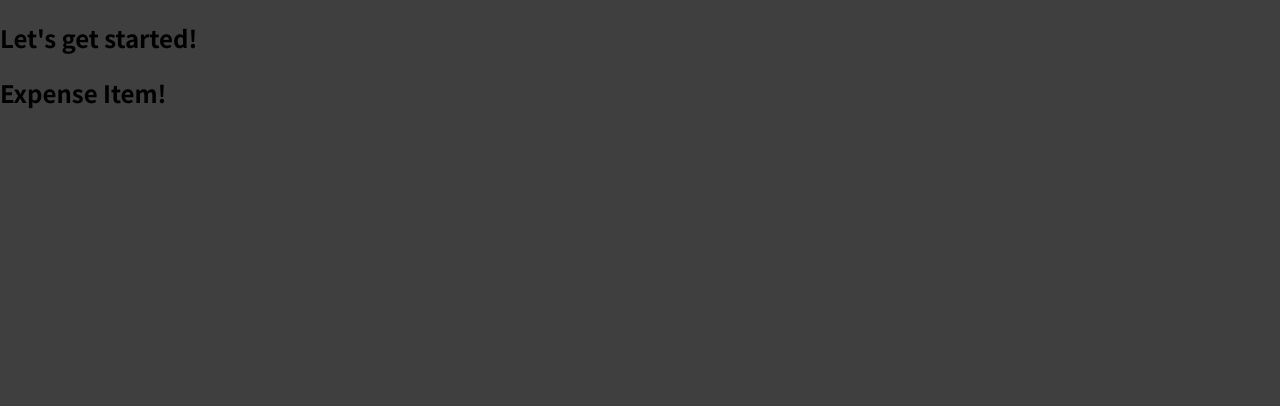
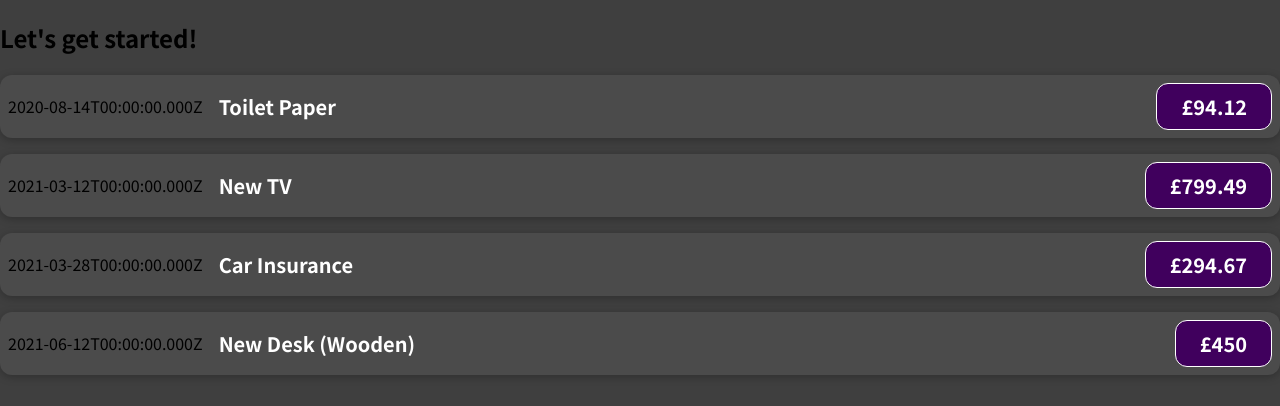
Before and after one commit to pjgomes85/01-starting-setup, a JavaScript app: page / in a window 1280 px wide. Shown: the top 406 px of the page. Built offline with nearby package versions, Linux system fonts and the light colour scheme.

Commit message:
add props

```diff
--- a/src/App.js
+++ b/src/App.js
@@ -3,10 +3,52 @@
 
 
 function App() {
+  const expenses = [
+    {
+      id: 'e1',
+      title: 'Toilet Paper',
+      amount: 94.12,
+      date: new Date(2020, 7, 14),
+    },
+    { id: 'e2', title: 'New TV', amount: 799.49, date: new Date(2021, 2, 12) },
+    {
+      id: 'e3',
+      title: 'Car Insurance',
+      amount: 294.67,
+      date: new Date(2021, 2, 28),
+    },
+    {
+      id: 'e4',
+      title: 'New Desk (Wooden)',
+      amount: 450,
+      date: new Date(2021, 5, 12),
+    },
+  ];
+
   return (
     <div>
       <h2>Let's get started!</h2>
-      <ExpenseItem></ExpenseItem>
+      <ExpenseItem
+      title={expenses[0].title}
+      amount={expenses[0].amount}
+      date={expenses[0].date}>
+      </ExpenseItem>
+
+      <ExpenseItem
+      title={expenses[1].title}
+      amount={expenses[1].amount}
+      date={expenses[1].date}>
+      </ExpenseItem>
+      <ExpenseItem
+      title={expenses[2].title}
+      amount={expenses[2].amount}
+      date={expenses[2].date}>
+      </ExpenseItem>
+      <ExpenseItem
+      title={expenses[3].title}
+      amount={expenses[3].amount}
+      date={expenses[3].date}>
+      </ExpenseItem>
     </div>
   );
 }
--- a/src/components/ExpenseItem.js
+++ b/src/components/ExpenseItem.js
@@ -1,7 +1,17 @@
-function ExpenseItem() {
-  return <h2>Expense Item!</h2>
+import './ExpensesItem.css';
+
+function ExpenseItem(props) {
+
+
+  return (
+    <div className='expense-item'>
+      <div>{props.date.toISOString()}</div>
+      <div className='expense-item__description'>
+        <h2>{props.title}</h2>
+        <div className='expense-item__price'>£{props.amount}</div>
+      </div>
+    </div>
+  );
 }
 
-
-
 export default ExpenseItem;
--- /dev/null
+++ b/src/components/ExpensesItem.css
@@ -0,0 +1,56 @@
+.expense-item {
+  display: flex;
+  justify-content: space-between;
+  align-items: center;
+  box-shadow: 0 2px 8px rgba(0, 0, 0, 0.25);
+  padding: 0.5rem;
+  margin: 1rem 0;
+  border-radius: 12px;
+  background-color: #4b4b4b;
+}
+
+.expense-item__description {
+  display: flex;
+  flex-direction: column;
+  gap: 1rem;
+  align-items: flex-end;
+  flex-flow: column-reverse;
+  justify-content: flex-start;
+  flex: 1;
+}
+
+.expense-item h2 {
+  color: #3a3a3a;
+  font-size: 1rem;
+  flex: 1;
+  margin: 0 1rem;
+  color: white;
+}
+
+.expense-item__price {
+  font-size: 1rem;
+  font-weight: bold;
+  color: white;
+  background-color: #40005d;
+  border: 1px solid white;
+  padding: 0.5rem;
+  border-radius: 12px;
+}
+
+@media (min-width: 580px) {
+  .expense-item__description {
+    flex-direction: row;
+    align-items: center;
+    justify-content: flex-start;
+    flex: 1;
+  }
+
+  .expense-item__description h2 {
+    font-size: 1.25rem;
+  }
+
+  .expense-item__price {
+    font-size: 1.25rem;
+    padding: 0.5rem 1.5rem;
+  }
+}
```
Also changed, not shown: 1 other file (tests, documents, lock files or other folders).
